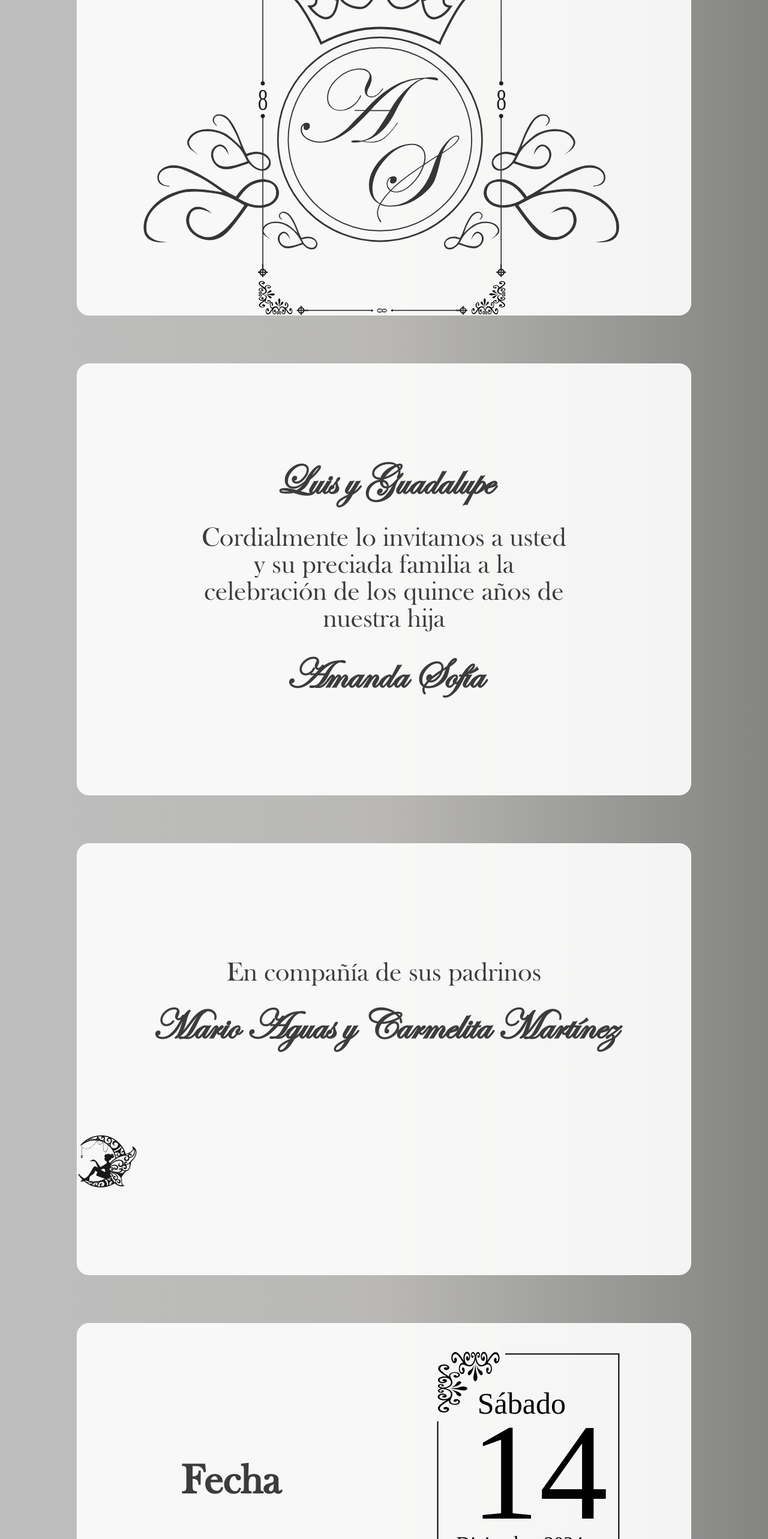
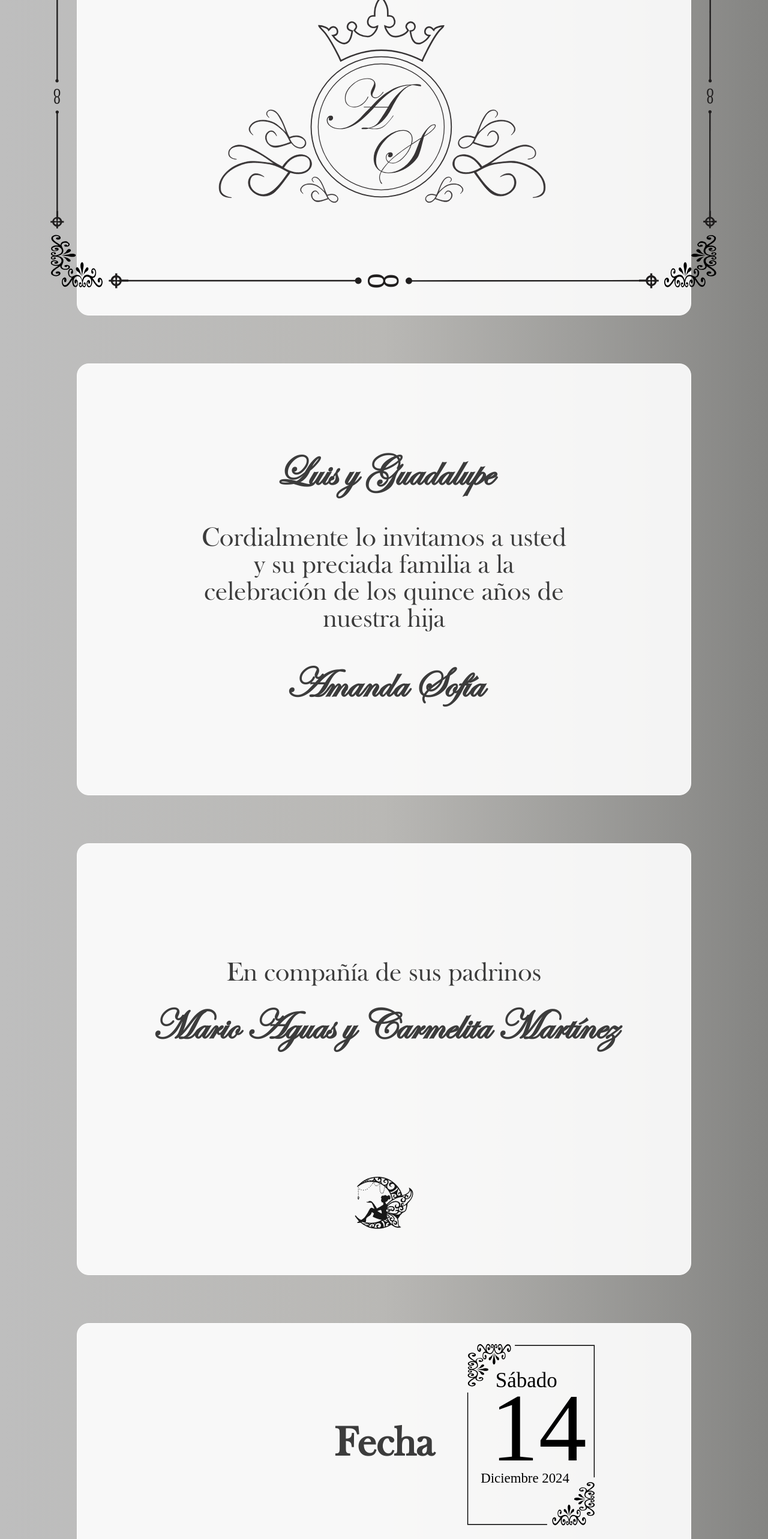
Before and after one commit to adandue/xv-amanda-sofia, a React (Vite) app in the folder xv-amanda-sofia/: page / in a window 1280 px wide. Shown: the part 234-2800 px from the top of the page at 60% size. Built offline with nearby package versions, Linux system fonts and the light colour scheme.

Commit message:
media query 667px parte 1

```diff
--- a/xv-amanda-sofia/src/App.css
+++ b/xv-amanda-sofia/src/App.css
@@ -56,6 +56,11 @@ html {
         font-size: 4.5rem;
     }
 }
+@media screen and (min-width: 667px) {
+    .title {
+        font-size: 4rem;
+    }
+}
 @media screen and (min-width:768px) {
     .title {
         font-size: 7.5rem;
--- a/xv-amanda-sofia/src/Views/Fecha/fecha.css
+++ b/xv-amanda-sofia/src/Views/Fecha/fecha.css
@@ -30,6 +30,27 @@
     }
     .container span {
         font-size: 1.5rem;
+    }
+}
+@media screen and (min-width: 667px) {
+    #fechaBackground {
+        grid-template-columns: repeat(2, 1fr);
+        grid-template-rows: 20% 80%;
+    }
+    #fechaTitle {
+        margin: 4.5rem 0 0 0 ;
+        grid-area: 1 / 1 / 2 / 3;
+    }
+    #fechaImg {
+        grid-area: 2 / 1 / 3 / 2;
+        padding: 0;
+        width: 70%;
+        align-self: center;
+        justify-self: center;
+    }
+    .container {
+        grid-area: 2 / 2 / 3 / 3;
+        align-self: center;
     }
 }
 @media screen and (min-width:768px) {
--- a/xv-amanda-sofia/src/Views/Hero/hero.css
+++ b/xv-amanda-sofia/src/Views/Hero/hero.css
@@ -1,3 +1,4 @@
+@media screen and (min-width:320px) {
     #backgroundHero {
         position: relative;
         display: flex;
@@ -17,7 +18,16 @@
         width: 80%;
         height: auto;
         margin: 0 20%;
-    justify-self: center;
-    align-self: center;
         z-index: 1;
     }
+}
+@media screen and (min-width: 667px) {
+    .marco {
+        transform: rotate(90deg);
+        width: auto;
+        height: 139vh;
+    }
+    .logo {
+        width: 55%;
+    }
+}
--- a/xv-amanda-sofia/src/Views/Introduccion/introduccion.css
+++ b/xv-amanda-sofia/src/Views/Introduccion/introduccion.css
@@ -4,3 +4,11 @@
 #amandaSofia {
     align-self: flex-start;
 }
+@media screen and (min-width: 667px) {
+    #luisGuadalupe {
+        margin-bottom: 1.5rem;
+    }
+    #amandaSofia {
+        margin-top: 1.5rem;
+    }
+}
--- a/xv-amanda-sofia/src/Views/Lugar/lugar.css
+++ b/xv-amanda-sofia/src/Views/Lugar/lugar.css
@@ -7,13 +7,19 @@
         background-repeat: no-repeat;
         background-size: cover;
     }
+    #locationImg {
+        grid-area: 3 / 1 / 4 / 2;
+        width: 70%;
+        height: auto;
+        margin: 0;
+        justify-self: center;
+        align-self: center;
+        margin-bottom: 6rem;
+    }
 }
 @media screen and (min-width:375px) {
     .title {
         margin: 0 5%;
-    }
-    #locationImg{
-        padding-bottom: 10rem;
     }
     #lugarText {
         align-self: flex-end;
@@ -21,6 +27,14 @@
     #lugarTitle {
         align-self: flex-start;
         margin-top: 2.5rem;
+    }
+}
+@media screen and (min-width:667px) {
+    #lugarText {
+        margin: 4.5rem 20% 0;
+    }
+    #locationImg {
+        width: 26%;
     }
 }
 @media screen and (min-width:1024px) {
--- a/xv-amanda-sofia/src/Views/PapasPadrinos/papasPadrinos.css
+++ b/xv-amanda-sofia/src/Views/PapasPadrinos/papasPadrinos.css
@@ -1,7 +1,11 @@
 @media screen and (min-width: 320px) {
     .luna {
         grid-area: 3 / 1 / 4 / 2;
-        margin-bottom: 5rem;
+        width: 70%;
+        height: auto;
+        margin: 0px 20% 28%;
+        justify-self: center;
+        align-self: center;
     }
     #compania {
         align-self: flex-end;
@@ -12,8 +16,16 @@
     }
 }
 
+@media screen and (min-width: 667px) {
+    .luna {
+        width: 30%;
+        margin: 0;
+    }
+}
+
 @media screen and (min-width: 1024px) {
     .luna {
         width: 10rem;
+
     }
 }
--- a/xv-amanda-sofia/src/Views/Regalos/index.jsx
+++ b/xv-amanda-sofia/src/Views/Regalos/index.jsx
@@ -7,7 +7,7 @@ const Regalos = () => {
     return (
         <>
             <div className='wrapper'>
-                <div className='background'>
+                <div className='background' id="backgroundRegalo">
                     <div className="evento" id="regaloTitle">
                         <h1 className='title ' style={{fontFamily: 'EdwardianScript'}}>El mejor regalo es su presencia</h1>
                         <h4 className='title ' style={{fontFamily: 'EdwardianScript'}}>Si gustan también puede ser</h4>
--- a/xv-amanda-sofia/src/Views/Regalos/regalos.css
+++ b/xv-amanda-sofia/src/Views/Regalos/regalos.css
@@ -33,6 +33,11 @@
         width: 10rem;
     }
 }
+@media screen and (min-width: 667px) {
+    #regaloTitle {
+        margin-top: 1.5rem;
+    }
+}
 @media screen and (min-width:768px) {
     .evento h4 {
         font-size: 6rem;
```
Lines whose indentation alone changed are shown as unchanged.
